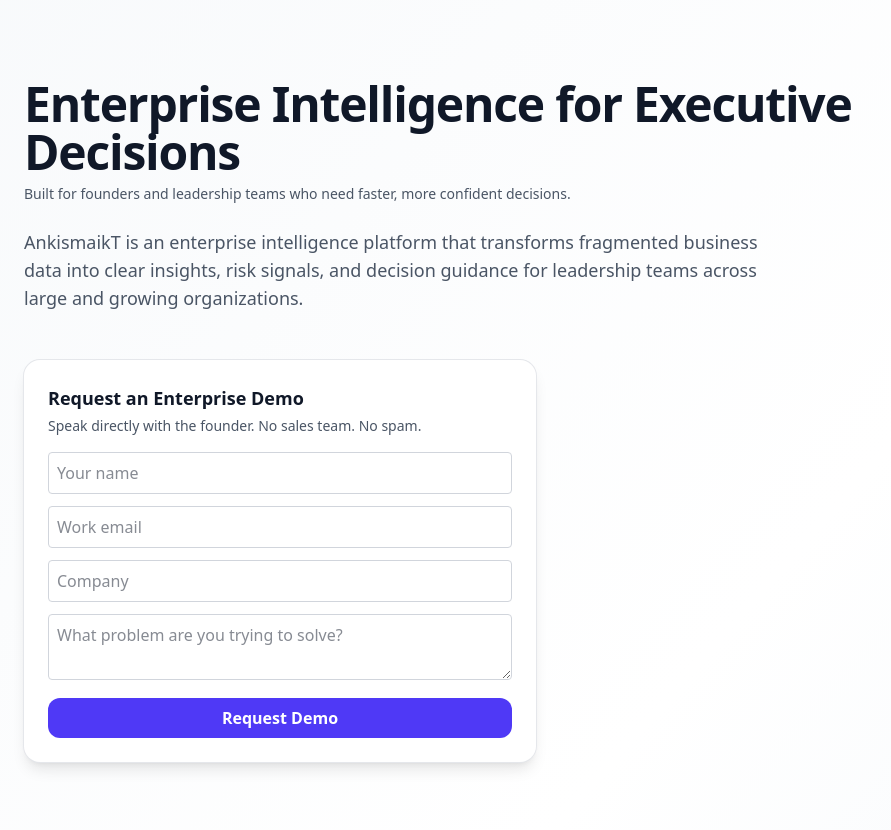
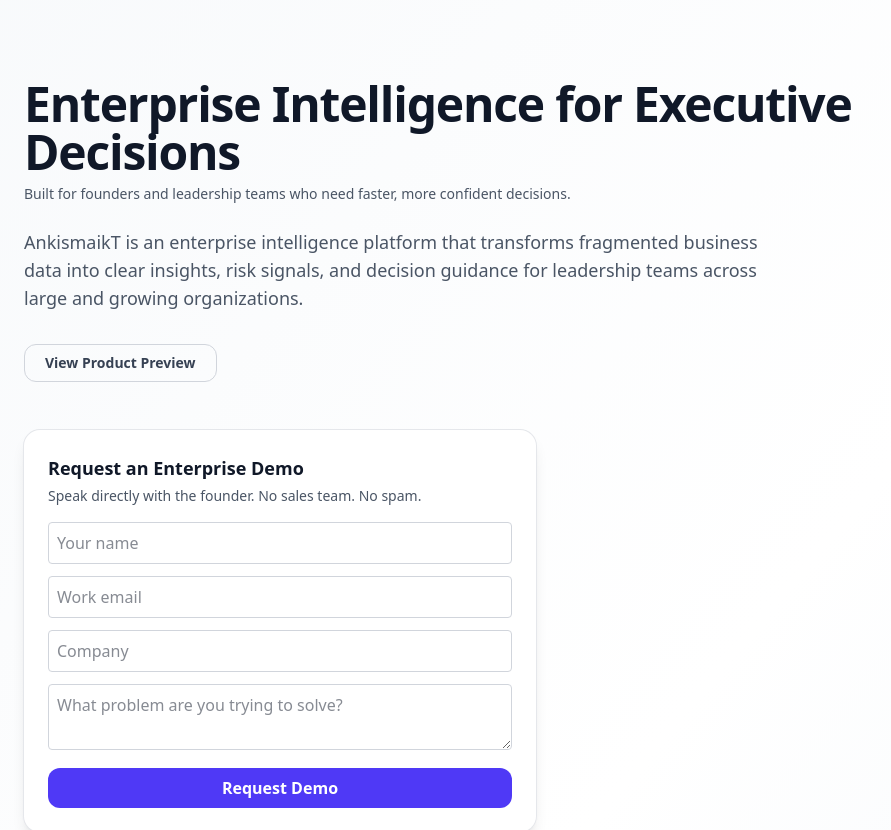
Before and after one commit to AnkismaikT/ankismaikt-enterprise-intelligence, a Next.js app: page / in a window 1280 px wide. Shown: the top 830 px of the page, without its empty margins (0-891 px from the left). Built offline with nearby package versions, Linux system fonts and the light colour scheme.

Commit message:
feat: gate product preview behind guided enterprise demo

```diff
--- a/app/page.tsx
+++ b/app/page.tsx
@@ -47,6 +47,23 @@
             business data into clear insights, risk signals, and decision guidance for
             leadership teams across large and growing organizations.
           </p>
+
+          {/* VIEW PRODUCT PREVIEW (STRICTLY GATED) */}
+          <div className="mt-8">
+            <button
+              type="button"
+              onClick={(e) => {
+                e.preventDefault();
+                e.stopPropagation();
+                alert(
+                  "🔒 Product preview is available during a guided enterprise demo.\n\nWe demonstrate AnkismaikT live to ensure proper context, clarity, and correct interpretation of executive signals."
+                );
+              }}
+              className="rounded-xl border border-gray-300 dark:border-slate-700 px-5 py-2 text-sm font-semibold text-gray-700 dark:text-slate-300 hover:bg-gray-50 dark:hover:bg-slate-800 transition"
+            >
+              View Product Preview
+            </button>
+          </div>
 
           {/* ENTERPRISE DEMO FORM */}
           <div className="mt-12 max-w-lg rounded-2xl bg-white dark:bg-slate-900 p-6 shadow-lg ring-1 ring-gray-200 dark:ring-slate-800">
```
